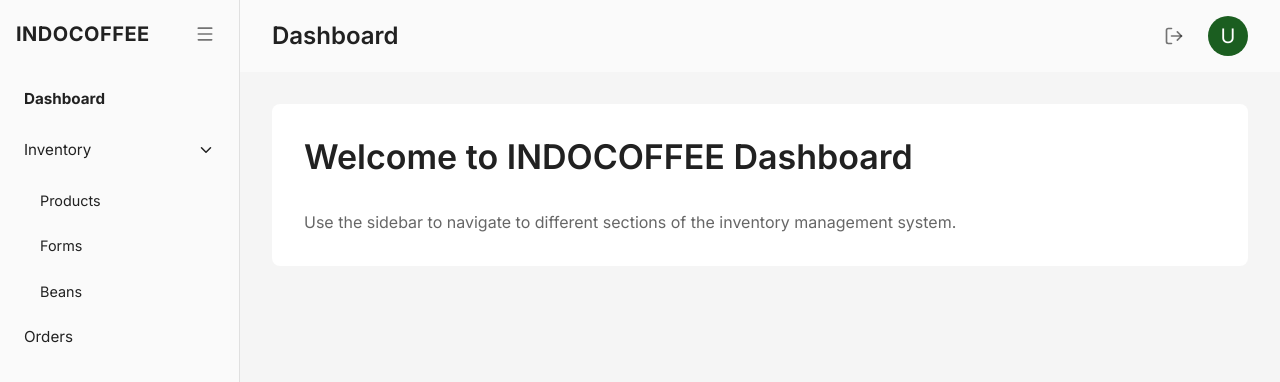
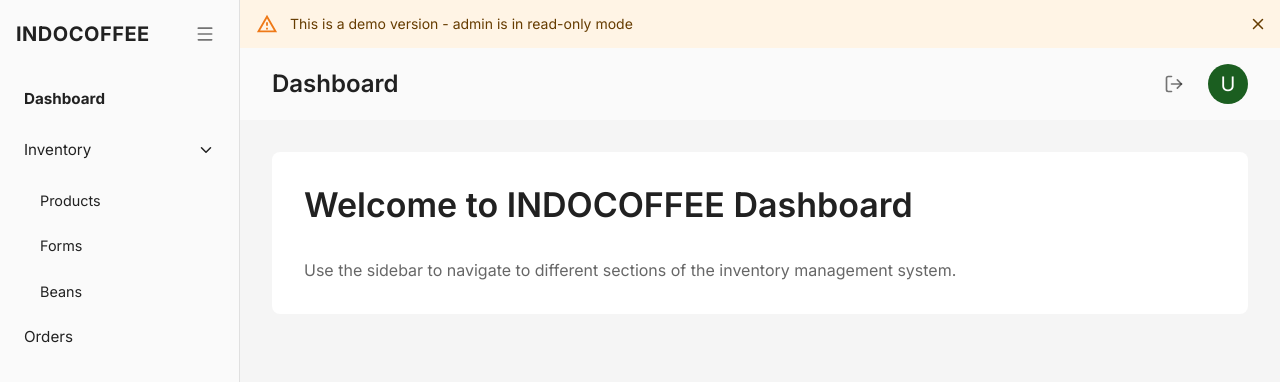
Before and after one commit to faizisyellow/indocoffee-dashboard, a React (Vite) app: page / in a window 1280 px wide. Shown: the top 382 px of the page. Built offline with nearby package versions, Linux system fonts and the light colour scheme; no server answers; sample sign-in values are in the browser's storage.

Commit message:
Demo: Add banner component

```diff
--- /dev/null
+++ b/src/components/DemoBanner.tsx
@@ -0,0 +1,53 @@
+import { Alert, IconButton, Collapse } from "@mui/material";
+import { X } from "lucide-react";
+import { useState } from "react";
+
+const BANNER_STORAGE_KEY = "demoBannerClosed";
+
+const isBannerClosed = () => {
+  try {
+    return sessionStorage.getItem(BANNER_STORAGE_KEY) === "true";
+  } catch {
+    return false;
+  }
+};
+
+export const DemoBanner = () => {
+  const [open, setOpen] = useState(() => !isBannerClosed());
+
+  const handleClose = () => {
+    setOpen(false);
+    try {
+      sessionStorage.setItem(BANNER_STORAGE_KEY, "true");
+    } catch {
+      console.log("error when set banner value");
+    }
+  };
+
+  return (
+    <Collapse in={open}>
+      <Alert
+        severity="warning"
+        action={
+          <IconButton
+            aria-label="close"
+            color="inherit"
+            size="small"
+            onClick={handleClose}
+          >
+            <X size={18} />
+          </IconButton>
+        }
+        sx={{
+          borderRadius: 0,
+          width: "100%",
+          "& .MuiAlert-message": {
+            width: "100%",
+          },
+        }}
+      >
+        This is a demo version - admin is in read-only mode
+      </Alert>
+    </Collapse>
+  );
+};
--- a/src/components/Layout.tsx
+++ b/src/components/Layout.tsx
@@ -19,6 +19,7 @@ import { authService } from "../lib/service/auth";
 import { useQuery } from "@tanstack/react-query";
 import { profileService } from "../lib/service/profile";
 import { green } from "@mui/material/colors";
+import { DemoBanner } from "./DemoBanner";
 
 const drawerWidth = 240;
 
@@ -232,6 +233,8 @@ export function Layout() {
           transition: "margin-left 0.3s",
         }}
       >
+        <DemoBanner />
+
         {/* Top bar */}
         <Box
           sx={{
```
